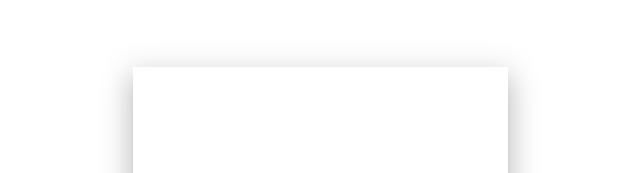
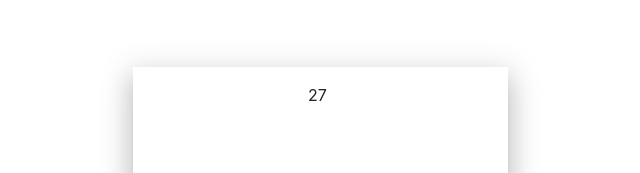
Before and after one commit to nat-davydova/weather-app-react, a React (Create React App) app in the folder weather-app-react/: page / in a window 1280 px wide. Shown: the top 173 px of the page, without its empty margins (320-960 px from the left). Built offline with nearby package versions, Linux system fonts and the light colour scheme.

Commit message:
Date: day component

```diff
--- a/weather-app-react/src/components/Date/Date.js
+++ b/weather-app-react/src/components/Date/Date.js
@@ -3,13 +3,17 @@ import classnames from 'classnames';
 
 import Row from 'components/Miscellanious/Row/Row';
 import Col from 'components/Miscellanious/Col/Col';
+import Day from './Day/Day';
 
 const date = (props) => {
 
+	const { date } = props;
+
 	const dateClasses = classnames(
+		`date`,
 		`text-center`,
 		`d-flex`,
-		`justify-content-center`
+		`justify-content-center`,
 	);
 
 	return(
@@ -18,6 +22,8 @@ const date = (props) => {
 			<Col colWidth={12}>
 
 				<div className={dateClasses}>
+
+					<Day day={date}/>
 
 				</div>
 
--- /dev/null
+++ b/weather-app-react/src/components/Date/Day/Day.js
@@ -0,0 +1,13 @@
+import React from 'react';
+
+import classes from './Day.module.scss';
+
+const day = (props) => {
+
+	const { day } = props;
+
+	return <div className={classes.day}>{day}</div>
+
+};
+
+export default day;
--- /dev/null
+++ b/weather-app-react/src/components/Date/Day/Day.module.scss
@@ -0,0 +1,3 @@
+.day {
+	margin-right: 5px;
+}
--- a/weather-app-react/src/containers/Home/Home.js
+++ b/weather-app-react/src/containers/Home/Home.js
@@ -9,7 +9,7 @@ class Home extends Component{
 		return(
 			<Fragment>
 
-				<Date/>
+				<Date date={27}/>
 
 			</Fragment>
 		);
```
